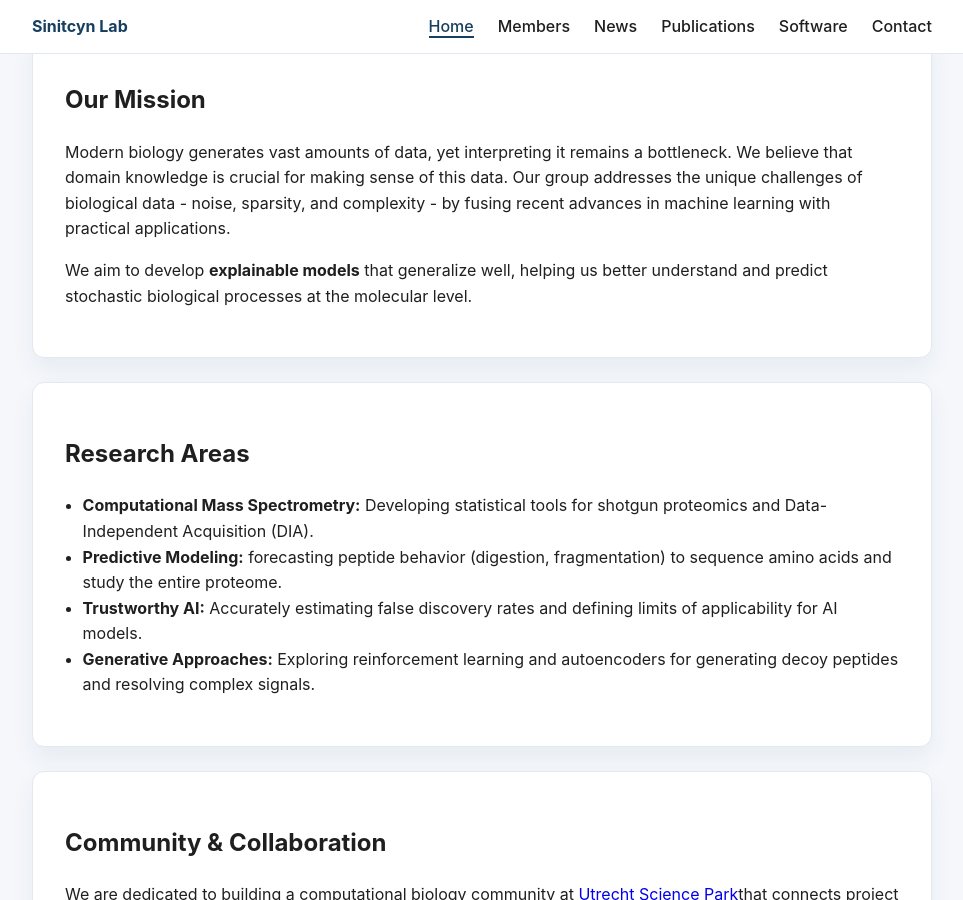
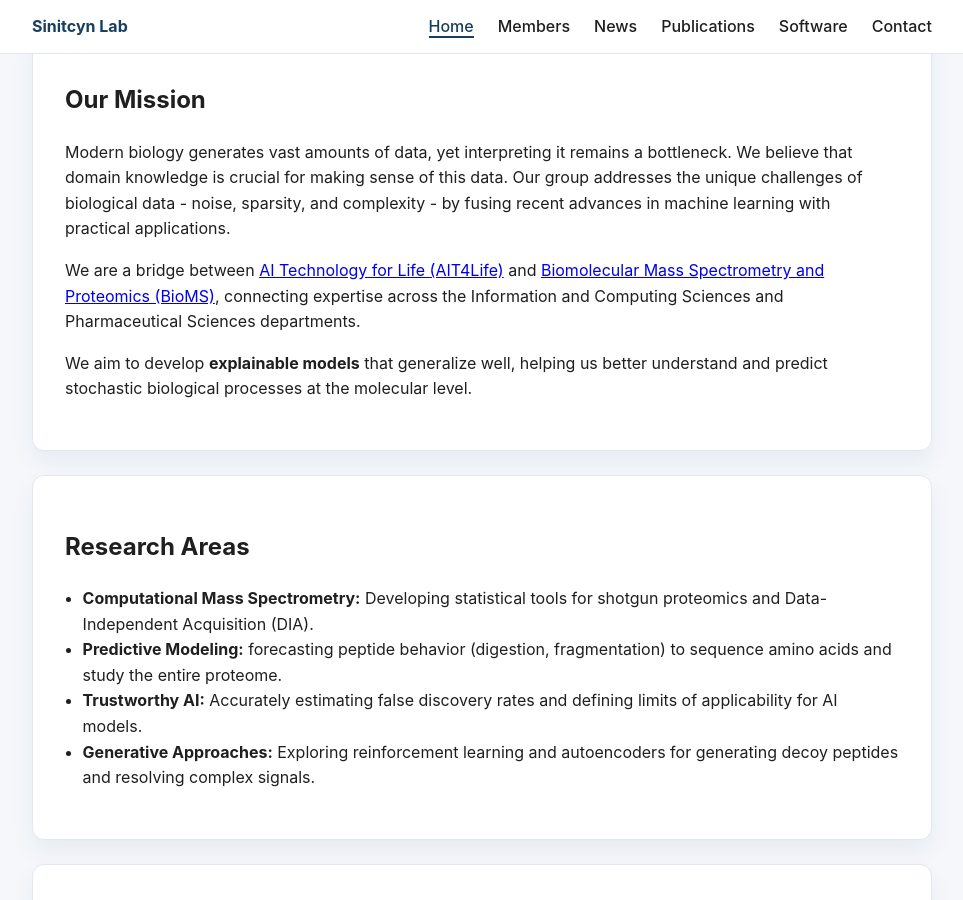
Before and after one commit to SinitcynLab/Sinitcynlab.github.io, a Jekyll site: the page built from index.md, in a window 1280 px wide and 900 px high, scrolled down 520 px. Shown: the whole window, without its empty margins (158-1121 px from the left). Built offline with Jekyll 4.4.1, drawn with Linux system fonts in a browser that asks for light colours.

Commit message:
Update home.html

```diff
--- a/_layouts/home.html
+++ b/_layouts/home.html
@@ -24,6 +24,15 @@ layout: default
         data - noise, sparsity, and complexity - by fusing recent advances in machine learning with practical
         applications.
       </p>
+
+      <p style="margin-top: 1rem;">We are a bridge between <a
+          href="https://www.uu.nl/en/research/ai-data-science/ai-technology-for-life">AI Technology for Life
+          (AIT4Life)</a> and
+        <a href="https://www.uu.nl/en/research/biomolecular-mass-spectrometry-and-proteomics">Biomolecular Mass
+          Spectrometry and Proteomics (BioMS)</a>, connecting expertise across the
+        Information and Computing Sciences and Pharmaceutical Sciences departments.
+      </p>
+
       <p style="margin-top: 1rem;">We aim to develop <strong>explainable models</strong> that generalize well, helping
         us better understand and predict stochastic biological processes at the molecular level.</p>
     </div>
```
